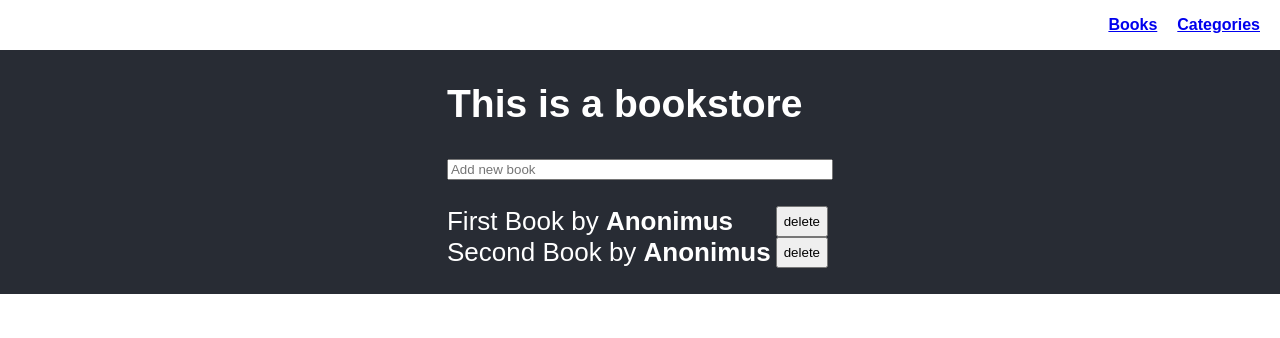
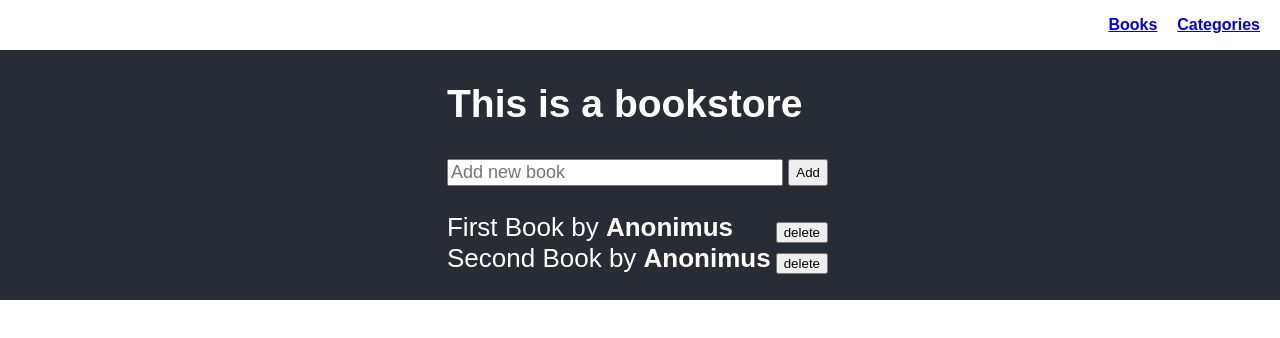
Before and after one commit to marilirulita/bookstore, a React (Create React App) app: page / in a window 1280 px wide. Shown: the top 338 px of the page. Built offline with nearby package versions, Linux system fonts and the light colour scheme.

Commit message:
Add addbooks component

```diff
--- a/src/App.css
+++ b/src/App.css
@@ -36,6 +36,16 @@ ul {
   color: white;
 }
 
+.add-book {
+  display: flex;
+  justify-content: space-between;
+}
+
+.add-book input {
+  font-size: large;
+  width: 100%;
+}
+
 .books-display {
   display: flex;
   flex-direction: column;
@@ -50,5 +60,6 @@ ul {
 .books-display li {
   display: flex;
   justify-content: space-between;
+  align-items: flex-end;
   width: 100%;
 }
--- /dev/null
+++ b/src/components/AddBook.js
@@ -0,0 +1,8 @@
+const AddBook = () => (
+  <div className="add-book">
+    <input type="text" placeholder="Add new book" />
+    <button type="submit" value="add-book">Add</button>
+  </div>
+);
+
+export default AddBook;
--- a/src/components/Books.js
+++ b/src/components/Books.js
@@ -1,3 +1,5 @@
+import AddBook from './AddBook';
+
 const Books = () => {
   const books = [
     {
@@ -14,7 +16,7 @@ const Books = () => {
   return (
     <div className="books-display">
       <h2>This is a bookstore</h2>
-      <input type="text" placeholder="Add new book" />
+      <AddBook />
       <ul>
         {books.map((book) => (
           <li key={book.id}>
```
